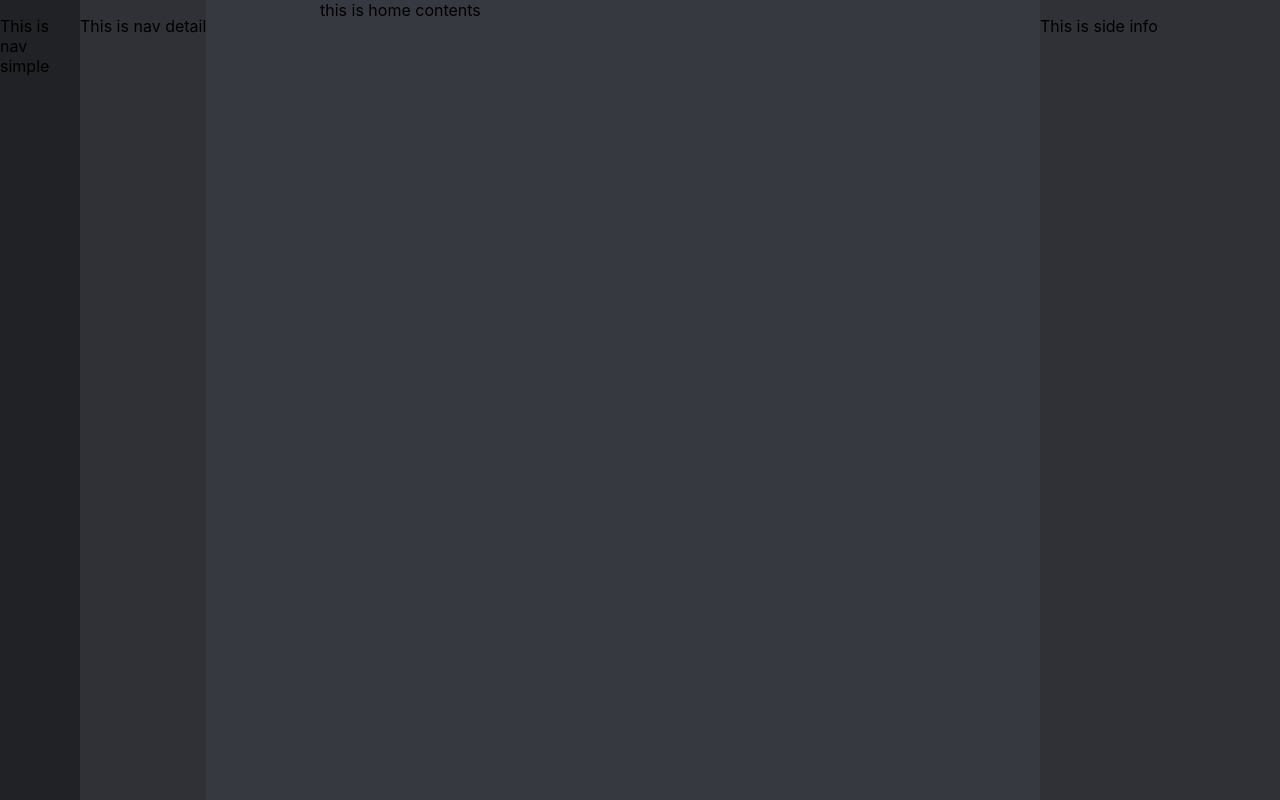
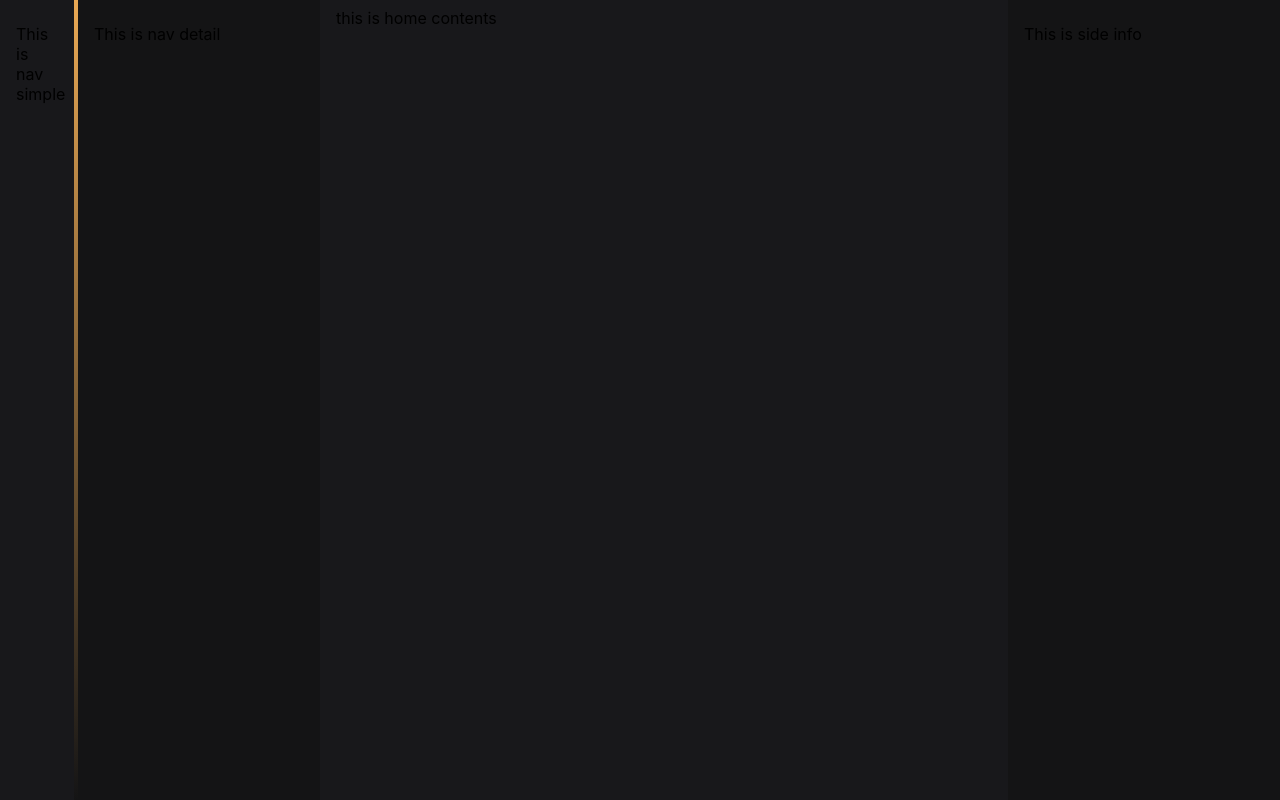
Before and after one commit to nakevin96/chatroom-front, a React (Create React App) app: page / in a window 1280 px wide. Built offline with nearby package versions, Linux system fonts and the light colour scheme.

Commit message:
color update

```diff
--- a/src/assets/colors/index.ts
+++ b/src/assets/colors/index.ts
@@ -3,12 +3,14 @@
 // eslint-disable-next-line @typescript-eslint/no-unused-vars
 import { Property } from 'csstype';
 
-const COLOR_2F3136: Property.Color = '#2F3136';
-const COLOR_202225: Property.Color = '#202225';
-const COLOR_36393F: Property.Color = '#36393f';
+const COLOR_1A1A22: Property.Color = '#1A1A22';
+const COLOR_18181B: Property.Color = '#18181B';
+const COLOR_141415: Property.Color = '#141415';
+const COLOR_2D2D44: Property.Color = '#2d2d44';
 
 // color definition
 
-export const MAIN_COLOR_LIGHT = COLOR_36393F;
-export const MAIN_COLOR_MEDIUM = COLOR_2F3136;
-export const MAIN_COLOR_DARK = COLOR_202225;
+export const TEXT_FIELD_COLOR = COLOR_1A1A22;
+export const MAIN_COLOR_BASE = COLOR_18181B;
+export const MAIN_COLOR_DARK = COLOR_141415;
+export const THEME_COLOR = COLOR_2D2D44;
--- a/src/components/navbar/nav-detail/NavDetail.tsx
+++ b/src/components/navbar/nav-detail/NavDetail.tsx
@@ -1,8 +1,11 @@
 import styled from 'styled-components';
-import { MAIN_COLOR_MEDIUM } from '../../../assets/colors';
+import { MAIN_COLOR_DARK } from '../../../assets/colors';
 
 const DetailNav = styled.nav`
-  background-color: ${MAIN_COLOR_MEDIUM};
+  background-color: ${MAIN_COLOR_DARK};
+  padding: 0.5rem 1rem;
+  width: 100%;
+  height: auto;
   display: flex;
   flex-direction: column;
 `;
--- a/src/components/navbar/nav-simple/NavSimple.tsx
+++ b/src/components/navbar/nav-simple/NavSimple.tsx
@@ -1,11 +1,28 @@
 import styled from 'styled-components';
-import { MAIN_COLOR_DARK } from '../../../assets/colors';
+import { MAIN_COLOR_BASE } from '../../../assets/colors';
 
 const SimpleNav = styled.nav`
-  background-color: ${MAIN_COLOR_DARK};
-  width: 5rem;
+  background-color: ${MAIN_COLOR_BASE};
+  padding: 0.5rem 1rem;
+  border-width: 0;
+  border-right-width: 0.25rem;
+  border-style: solid;
+  border-image: linear-gradient(
+      to bottom,
+      rgba(233, 168, 84, 1),
+      rgba(20, 20, 21, 1)
+    )
+    1 100%;
+  width: 4rem;
+  height: auto;
   display: flex;
   flex-direction: column;
+  overflow-y: scroll;
+  -ms-overflow-style: none;
+
+  &::-webkit-scrollbar {
+    display: none;
+  }
 `;
 
 export default function NavSimple() {
--- a/src/components/side-info/SideInfo.tsx
+++ b/src/components/side-info/SideInfo.tsx
@@ -1,9 +1,11 @@
 import styled from 'styled-components';
-import { MAIN_COLOR_MEDIUM } from '../../assets/colors';
+import { MAIN_COLOR_DARK } from '../../assets/colors';
 
 const SideInfoNav = styled.nav`
-  background-color: ${MAIN_COLOR_MEDIUM};
+  background-color: ${MAIN_COLOR_DARK};
+  padding: 0.5rem 1rem;
   min-width: 15rem;
+  height: auto;
   display: flex;
   flex-direction: column;
 `;
--- a/src/index.css
+++ b/src/index.css
@@ -6,6 +6,9 @@
 
 body {
   margin: 0;
+  width: 100%;
+  height: 100%;
+  -ms-overflow-style: none;
   font-family: -apple-system, BlinkMacSystemFont, 'Segoe UI', 'Roboto', 'Oxygen',
     'Ubuntu', 'Cantarell', 'Fira Sans', 'Droid Sans', 'Helvetica Neue',
     sans-serif;
@@ -13,6 +16,10 @@ body {
   -moz-osx-font-smoothing: grayscale;
 }
 
+body::-webkit-scrollbar{
+  display: none;
+}
+
 code {
   font-family: source-code-pro, Menlo, Monaco, Consolas, 'Courier New',
     monospace;
--- a/src/pages/home/Home.tsx
+++ b/src/pages/home/Home.tsx
@@ -1,18 +1,21 @@
 import styled from 'styled-components';
 import { Navbar } from '../../components/navbar';
 import { SideInfo } from '../../components/side-info';
-import { MAIN_COLOR_LIGHT } from '../../assets/colors';
+import { MAIN_COLOR_BASE } from '../../assets/colors';
 
 const HomeDiv = styled.div`
-  width: 100%;
+  width: 100vw;
   height: 100vh;
-  background-color: ${MAIN_COLOR_LIGHT};
+  background-color: ${MAIN_COLOR_BASE};
   display: flex;
   flex-direction: row; ;
 `;
 
 const ContentsDiv = styled.div`
+  background-color: ${MAIN_COLOR_BASE};
+  padding: 0.5rem 1rem;
   width: 100%;
+  height: auto;
   flex-shrink: 1;
 `;
 
```
